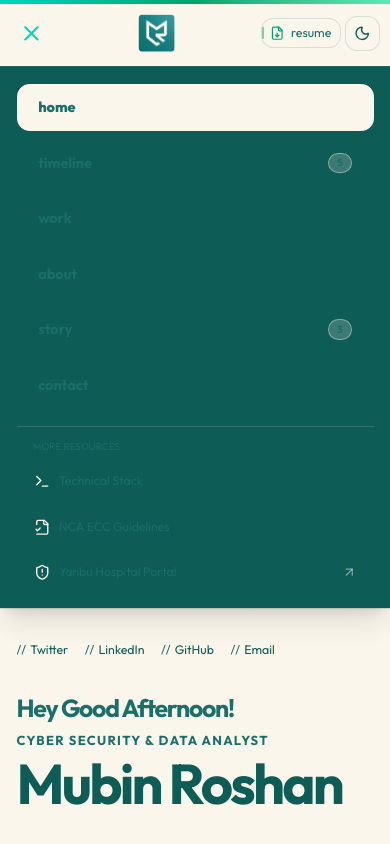
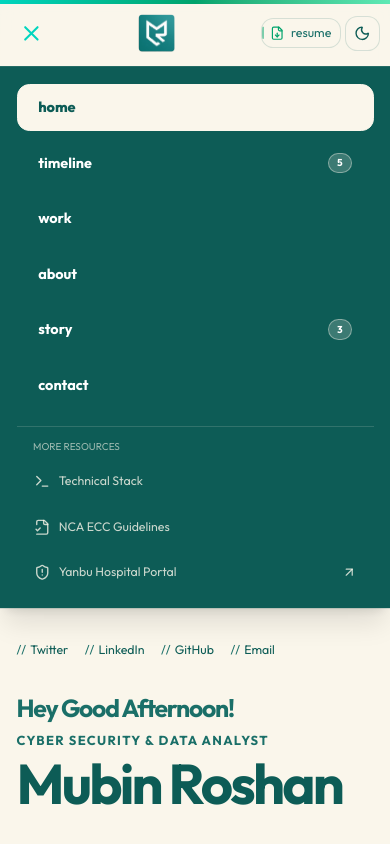
Before and after one commit to mubinroshan/MR_Portfolio_v2, a React (Vite) app: page / in a window 390 px wide. Both pictures are taken after a click on the button 30 px from the left and 33 px from the top of the page. Shown: the top 844 px of the page. Built offline with nearby package versions, Linux system fonts and the light colour scheme.

Commit message:
style: improve mobile navigation visibility
Apply specific CSS overrides to ensure consistent high-contrast text and background styles for the mobile menu components.

```diff
--- a/src/components/Header.tsx
+++ b/src/components/Header.tsx
@@ -352,7 +352,7 @@ export default function Header({
             animate={{ opacity: 1, height: 'auto' }}
             exit={{ opacity: 0, height: 0 }}
             transition={{ duration: 0.35, ease: "easeInOut" }}
-            className="md:hidden border-t border-[#FAF6EB]/10 bg-[#0d5c56] overflow-hidden backdrop-blur-md shadow-xl"
+            className="md:hidden border-t border-[#FAF6EB]/10 bg-[#0d5c56] overflow-hidden backdrop-blur-md shadow-xl mobile-nav-container"
           >
             <div className="flex flex-col gap-2 p-4">
               {navItems.map((item) => {
@@ -366,16 +366,16 @@ export default function Header({
                     }}
                     className={`w-full text-left px-5 py-3 rounded-xl border text-sm font-bold transition-all flex items-center justify-between outline-none focus:outline-none ${
                       isActive
-                        ? 'text-[#0d5c56] bg-[#FAF6EB] border-[#FAF6EB] shadow-md font-extrabold'
-                        : 'text-white !text-white border-transparent hover:bg-white/[0.08]'
+                        ? 'text-[#0d5c56] bg-[#FAF6EB] border-[#FAF6EB] shadow-md font-extrabold active'
+                        : 'text-white !text-white border-transparent hover:bg-white/[0.08] inactive'
                     }`}
                   >
                     <span>{item.label}</span>
                     {item.badge && (
-                      <span className={`text-[10px] font-bold font-mono px-2 py-0.5 rounded-full border ${
+                      <span className={`text-[10px] font-bold font-mono px-2 py-0.5 rounded-full border badge ${
                         isActive
-                          ? 'bg-[#0d5c56] text-[#FAF6EB] border-[#0d5c56]'
-                          : 'bg-[#FAF6EB]/20 text-[#FAF6EB] border-[#FAF6EB]/40'
+                          ? 'bg-[#0d5c56] text-[#FAF6EB] border-[#0d5c56] active-badge'
+                          : 'bg-[#FAF6EB]/20 text-[#FAF6EB] border-[#FAF6EB]/40 inactive-badge'
                       }`}>
                         {item.badge}
                       </span>
@@ -385,7 +385,7 @@ export default function Header({
               })}
 
               <div className="border-t border-[#FAF6EB]/15 pt-3 mt-2">
-                <p className="text-[10px] font-mono uppercase text-[#FAF6EB]/60 px-4 mb-2">More Resources</p>
+                <p className="text-[10px] font-mono uppercase text-[#FAF6EB]/60 px-4 mb-2 mobile-section-title">More Resources</p>
                 {moreLinks.map((link, idx) => (
                   <div key={idx} className="mb-1.5 last:mb-0">
                     {link.href ? (
@@ -393,14 +393,14 @@ export default function Header({
                         href={link.href}
                         target="_blank"
                         rel="noopener noreferrer"
-                        className="flex items-center justify-between w-full text-left px-4 py-2.5 rounded-xl border border-transparent text-xs text-[#FAF6EB]/80 hover:text-white hover:bg-[#FAF6EB]/10 font-mono transition-colors"
+                        className="flex items-center justify-between w-full text-left px-4 py-2.5 rounded-xl border border-transparent text-xs text-[#FAF6EB]/80 hover:text-white hover:bg-[#FAF6EB]/10 font-mono transition-colors mobile-resource-link"
                         onClick={() => setMobileMenuOpen(false)}
                       >
                         <span className="flex items-center gap-2">
-                          {React.cloneElement(link.icon as React.ReactElement, { className: 'w-4 h-4 text-[#FAF6EB]' })}
+                          {React.cloneElement(link.icon as React.ReactElement, { className: 'w-4 h-4 text-[#FAF6EB] mobile-icon' })}
                           <span>{link.label}</span>
                         </span>
-                        <ArrowUpRight className="w-3.5 h-3.5 text-[#FAF6EB]/50" />
+                        <ArrowUpRight className="w-3.5 h-3.5 text-[#FAF6EB]/50 mobile-arrow" />
                       </a>
                     ) : (
                       <button
@@ -408,9 +408,9 @@ export default function Header({
                           if (link.action) link.action();
                           setMobileMenuOpen(false);
                         }}
-                        className="flex items-center gap-2 w-full text-left px-4 py-2.5 rounded-xl border border-transparent text-xs text-[#FAF6EB]/80 hover:text-[#FAF6EB] hover:bg-[#FAF6EB]/10 font-mono transition-colors"
+                        className="flex items-center gap-2 w-full text-left px-4 py-2.5 rounded-xl border border-transparent text-xs text-[#FAF6EB]/80 hover:text-[#FAF6EB] hover:bg-[#FAF6EB]/10 font-mono transition-colors mobile-resource-link"
                       >
-                        {React.cloneElement(link.icon as React.ReactElement, { className: 'w-4 h-4 text-[#FAF6EB]' })}
+                        {React.cloneElement(link.icon as React.ReactElement, { className: 'w-4 h-4 text-[#FAF6EB] mobile-icon' })}
                         <span>{link.label}</span>
                       </button>
                     )}
--- a/src/index.css
+++ b/src/index.css
@@ -253,6 +253,65 @@ body {
   .fixed .absolute.bg-black\/80 {
     background-color: rgba(0, 0, 0, 0.45) !important; /* slightly softer backdrop */
   }
+
+  /* 3. MOBILE MENU PURE WHITE TEXT OVERRIDES FOR HIGH-CONTRAST IN LIGHT/CREAM MODE */
+  .mobile-nav-container,
+  .mobile-nav-container * {
+    color: #ffffff !important;
+  }
+  .mobile-nav-container .inactive {
+    color: #ffffff !important;
+    border-color: transparent !important;
+    background-color: transparent !important;
+  }
+  .mobile-nav-container .inactive:hover {
+    background-color: rgba(255, 255, 255, 0.08) !important;
+  }
+  .mobile-nav-container .inactive span {
+    color: #ffffff !important;
+  }
+  .mobile-nav-container .active {
+    background-color: #FAF6EB !important;
+    color: #0d5c56 !important;
+    border-color: #FAF6EB !important;
+  }
+  .mobile-nav-container .active span {
+    color: #0d5c56 !important;
+  }
+  .mobile-nav-container .active-badge {
+    background-color: #0d5c56 !important;
+    color: #FAF6EB !important;
+    border-color: #0d5c56 !important;
+  }
+  .mobile-nav-container .active-badge * {
+    color: #FAF6EB !important;
+  }
+  .mobile-nav-container .inactive-badge {
+    background-color: rgba(250, 246, 235, 0.2) !important;
+    color: #FAF6EB !important;
+    border-color: rgba(250, 246, 235, 0.4) !important;
+  }
+  .mobile-nav-container .inactive-badge * {
+    color: #FAF6EB !important;
+  }
+  .mobile-nav-container .mobile-section-title {
+    color: rgba(250, 246, 235, 0.6) !important;
+  }
+  .mobile-nav-container .mobile-resource-link {
+    color: rgba(250, 246, 235, 0.8) !important;
+    border-color: transparent !important;
+    background-color: transparent !important;
+  }
+  .mobile-nav-container .mobile-resource-link:hover {
+    color: #ffffff !important;
+    background-color: rgba(250, 246, 235, 0.1) !important;
+  }
+  .mobile-nav-container .mobile-resource-link * {
+    color: rgba(250, 246, 235, 0.8) !important;
+  }
+  .mobile-nav-container .mobile-resource-link:hover * {
+    color: #ffffff !important;
+  }
 }
 
 /* Ensure white text is retained in light mode for elements with .keep-text-white */
```
